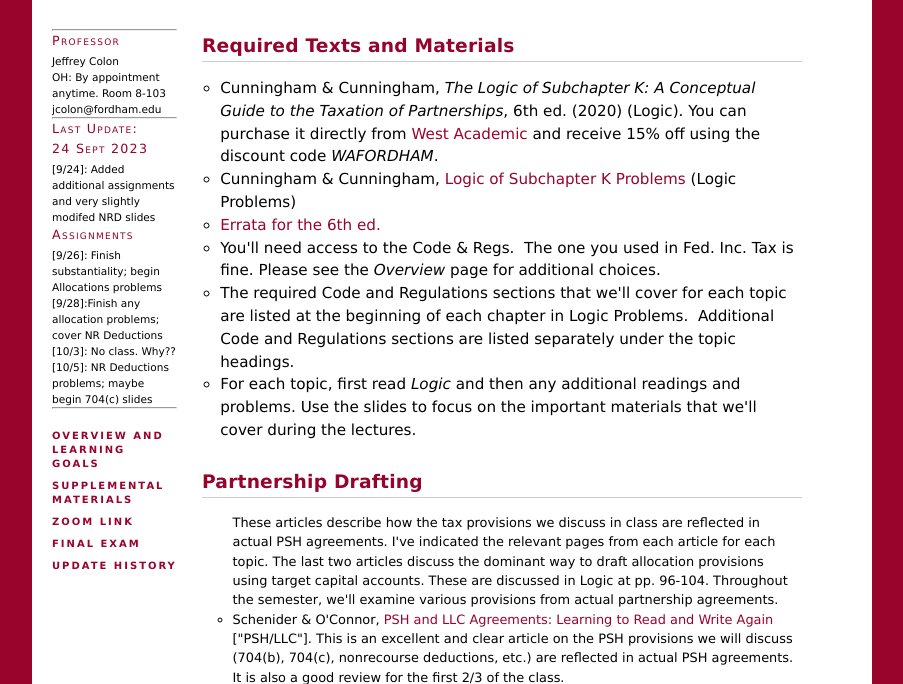
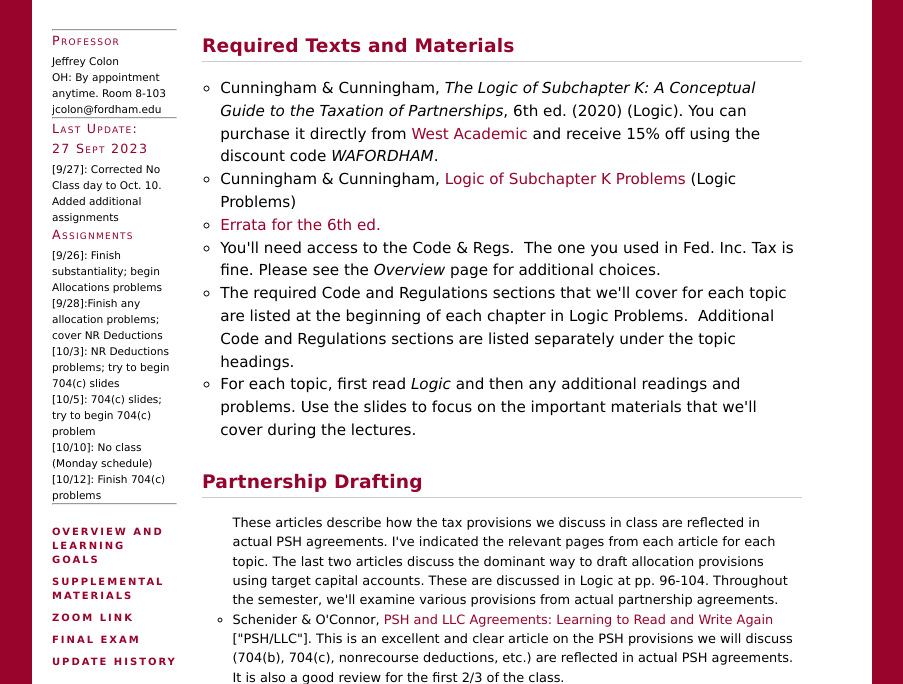
Before and after one commit to jmc877/Partnership-Tax, a plain HTML site: page index.html in a window 1280 px wide. Shown: the part 80-764 px from the top of the page, without its empty margins (188-1091 px from the left). Drawn offline with Linux system fonts and the light colour scheme.

Commit message:
Update index.html

```diff
--- a/index.html
+++ b/index.html
@@ -29,8 +29,8 @@
         <br>
         <hr>
       <h1>Last Update:
-        <br>24 Sept 2023</h1>
-        <small>[9/24]: Added additional assignments and very slightly modifed NRD slides</small>
+        <br>27 Sept 2023</h1>
+        <small>[9/27]: Corrected No Class day to Oct. 10. Added additional assignments</small>
           <br>
 
       <h1>Assignments</h1>
@@ -38,10 +38,13 @@
             <br>
           <small>[9/28]:Finish any allocation problems; cover NR Deductions</small>
             <br>
-          <small>[10/3]: No class.  Why??</small>
+          <small>[10/3]: NR Deductions problems; try to begin 704(c) slides</small>
             <br>
-          <small>[10/5]: NR Deductions problems; maybe begin 704(c) slides</small>
+          <small>[10/5]: 704(c) slides; try to begin 704(c) problem</small>
             <br>
+          <small>[10/10]: No class (Monday schedule)</small>
+            <br>
+          <small>[10/12]: Finish 704(c) problems</small>
         <hr>
     </div>
 
```
